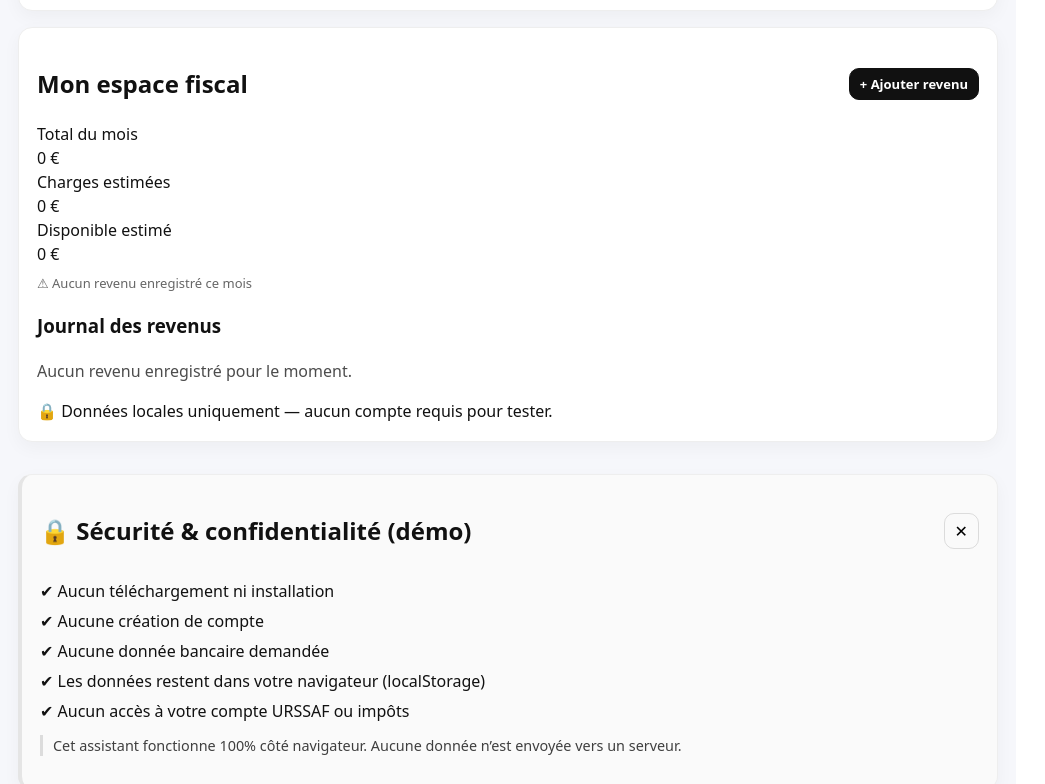
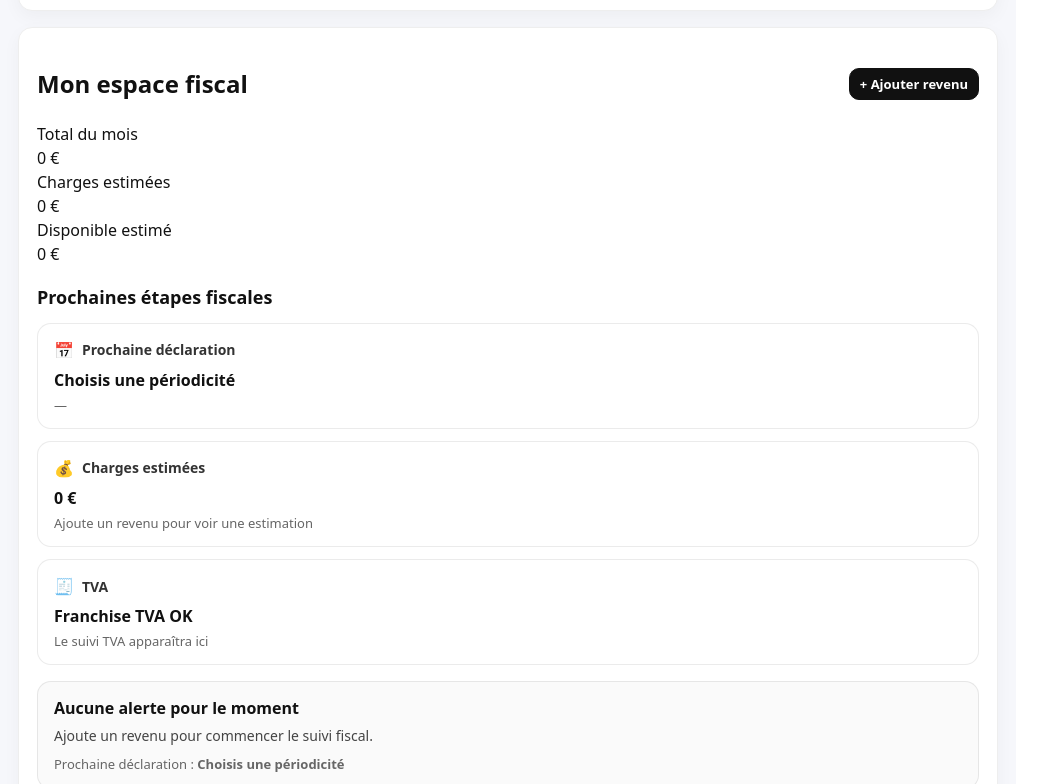
Before and after one commit to elenamihalska70-creator/microassist-expert, a React (Vite) app: page / in a window 1280 px wide. Shown: the part 2516-3300 px from the top of the page, without its empty margins (0-1045 px from the left). Built offline with nearby package versions, Linux system fonts and the light colour scheme.

Commit message:
Remove Masquer button and clean assistant UI

```diff
--- a/src/App.css
+++ b/src/App.css
@@ -1164,3 +1164,93 @@ margin-top:8px;
 font-size:13px;
 color:#666;
 }
+
+.fiscalAlert{
+margin-top:16px;
+padding:14px 16px;
+border-radius:14px;
+border:1px solid rgba(0,0,0,0.08);
+background:#fafafa;
+}
+
+.fiscalAlertTitle{
+font-weight:700;
+margin-bottom:6px;
+}
+
+.fiscalAlertText{
+font-size:14px;
+line-height:1.45;
+color:#444;
+}
+
+.fiscalAlertMeta{
+margin-top:8px;
+font-size:13px;
+color:#666;
+}
+
+.alertDanger{
+background:#fff4f4;
+border-color:#f1c9c9;
+}
+
+.alertWarning{
+background:#fffaf1;
+border-color:#f0deae;
+}
+
+.alertOk{
+background:#f4faf4;
+border-color:#cfe8cf;
+}
+
+.fiscalTimeline{
+margin-top:18px;
+}
+
+.fiscalTimeline h3{
+margin:0 0 12px;
+font-size:18px;
+}
+
+.timelineList{
+display:grid;
+gap:12px;
+}
+
+.timelineItem{
+padding:14px 16px;
+border:1px solid rgba(0,0,0,0.08);
+border-radius:14px;
+background:#fff;
+}
+
+.timelineTop{
+display:flex;
+align-items:center;
+gap:8px;
+margin-bottom:6px;
+}
+
+.timelineIcon{
+font-size:16px;
+}
+
+.timelineLabel{
+font-weight:600;
+font-size:14px;
+color:#333;
+}
+
+.timelineValue{
+font-size:16px;
+font-weight:700;
+margin-bottom:4px;
+}
+
+.timelineHint{
+font-size:13px;
+color:#666;
+line-height:1.4;
+}
--- a/src/App.jsx
+++ b/src/App.jsx
@@ -162,6 +162,7 @@ export default function App() {
   const securityRef = useRef(null);
   const feedbackRef = useRef(null);
   const heroRef = useRef(null);
+  const fiscalRef = useRef(null);
 
   useLayoutEffect(() => {
   if ("scrollRestoration" in window.history) {
@@ -543,6 +544,85 @@ const monthlyHistory = useMemo(() => {
   });
 }, [revenues]);
 
+const fiscalTimeline = useMemo(() => {
+  return [
+    {
+      key: "declaration",
+      icon: "📅",
+      label: "Prochaine déclaration",
+      value: computed?.nextDeclarationLabel || "À définir",
+      hint: computed?.deadlineLabel || "Choisis une périodicité pour voir l’échéance",
+    },
+    {
+      key: "charges",
+      icon: "💰",
+      label: "Charges estimées",
+      value: `${Math.round(currentMonthTotal * 0.22).toLocaleString("fr-FR")} €`,
+      hint: revenues.length > 0
+        ? "Montant estimatif à mettre de côté"
+        : "Ajoute un revenu pour voir une estimation",
+    },
+    {
+      key: "tva",
+      icon: "🧾",
+      label: "TVA",
+      value: computed?.tvaStatusLabel || "Non définie",
+      hint: computed?.tvaHint || "Le suivi TVA apparaîtra ici",
+    },
+  ];
+}, [computed, currentMonthTotal, revenues.length]);
+
+const fiscalAlert = useMemo(() => {
+  if (revenues.length === 0) {
+    return {
+      level: "neutral",
+      title: "Aucune alerte pour le moment",
+      text: "Ajoute un revenu pour commencer le suivi fiscal.",
+    };
+  }
+
+  if (computed?.urgency === "late") {
+    return {
+      level: "danger",
+      title: "Déclaration en retard",
+      text: "Ta déclaration semble en retard. Vérifie rapidement ton échéance URSSAF.",
+    };
+  }
+
+  if (computed?.urgency === "soon") {
+    return {
+      level: "warning",
+      title: "Déclaration proche",
+      text: `Ta prochaine déclaration arrive bientôt${computed?.deadlineLabel ? ` : ${computed.deadlineLabel}` : ""}.`,
+    };
+  }
+
+  if (computed?.tvaUrgency === "late") {
+    return {
+      level: "danger",
+      title: "Seuil TVA dépassé",
+      text: computed?.tvaHint || "Vérifie ton régime de TVA.",
+    };
+  }
+
+  if (computed?.tvaUrgency === "soon") {
+    return {
+      level: "warning",
+      title: "Seuil TVA proche",
+      text: computed?.tvaHint || "Surveille ton chiffre d’affaires.",
+    };
+  }
+
+  return {
+    level: "ok",
+    title: "Situation stable",
+    text: computed?.deadlineLabel
+      ? `Prochaine déclaration : ${computed.deadlineLabel}.`
+      : "Aucune alerte particulière pour le moment.",
+  };
+}, [revenues, computed]);
+
+
 const revenueAmount = Number(String(revenueForm.amount || "").replace(",", "."));
 
  function resetRevenueForm() {
@@ -592,19 +672,25 @@ function handleSaveRevenue() {
   };
 
   setRevenues((prev) => [entry, ...prev]);
+
+  setSaveNotice(
+    `Revenu enregistré • charges estimées : ${Math.round(amount * 0.22).toLocaleString("fr-FR")} € • disponible estimé : ${Math.round(amount * 0.78).toLocaleString("fr-FR")} €`
+  );
+
   setShowAddRevenue(false);
-
-  addAssistant(
-    `Revenu enregistré ✅\n\nSur ${amount.toLocaleString("fr-FR")} € :\n` +
-      `• estimation charges : ${Math.round(amount * 0.22).toLocaleString("fr-FR")} €\n` +
-      `• disponible estimé : ${Math.round(amount * 0.78).toLocaleString("fr-FR")} €`
-  );
-
   resetRevenueForm();
-  setSaveNotice("Revenu enregistré");
-setTimeout(() => setSaveNotice(null), 2000);
+
+  setTimeout(() => {
+    setSaveNotice(null);
+  }, 2500);
+
+  setTimeout(() => {
+    fiscalRef.current?.scrollIntoView({
+      behavior: "smooth",
+      block: "start",
+    });
+  }, 200);
 }
-
 function handleDeleteRevenue(id) {
   setRevenues((prev) => prev.filter((item) => item.id !== id));
 }
@@ -1361,7 +1447,7 @@ function handleNewSession() {
   </div>
 </section>
 
-<section className="card">
+<section ref={fiscalRef} className="card">
 
   <div className="sectionHead">
     <h2>Mon espace fiscal</h2>
@@ -1376,11 +1462,11 @@ function handleNewSession() {
   </div>
 
 
-  {saveNotice && (
-    <div className="saveNotice">
-      ✅ {saveNotice}
-    </div>
-  )}
+{saveNotice && (
+  <div className="saveNotice">
+    ✅ {saveNotice}
+  </div>
+)}
 
 
   <div className="fiscalDashboard">
@@ -1408,6 +1494,41 @@ function handleNewSession() {
 
   </div>
 
+<div className="fiscalTimeline">
+  <h3>Prochaines étapes fiscales</h3>
+
+  <div className="timelineList">
+    {fiscalTimeline.map((item) => (
+      <div key={item.key} className="timelineItem">
+        <div className="timelineTop">
+          <span className="timelineIcon">{item.icon}</span>
+          <span className="timelineLabel">{item.label}</span>
+        </div>
+
+        <div className="timelineValue">{item.value}</div>
+        <div className="timelineHint">{item.hint}</div>
+      </div>
+    ))}
+  </div>
+</div>
+
+<div
+  className={[
+    "fiscalAlert",
+    fiscalAlert.level === "danger" ? "alertDanger" : "",
+    fiscalAlert.level === "warning" ? "alertWarning" : "",
+    fiscalAlert.level === "ok" ? "alertOk" : "",
+  ].join(" ").trim()}
+>
+  <div className="fiscalAlertTitle">{fiscalAlert.title}</div>
+  <div className="fiscalAlertText">{fiscalAlert.text}</div>
+
+  {computed?.nextDeclarationLabel && (
+    <div className="fiscalAlertMeta">
+      Prochaine déclaration : <strong>{computed.nextDeclarationLabel}</strong>
+    </div>
+  )}
+</div>
 
   <div className="monthStatus">
 
```
